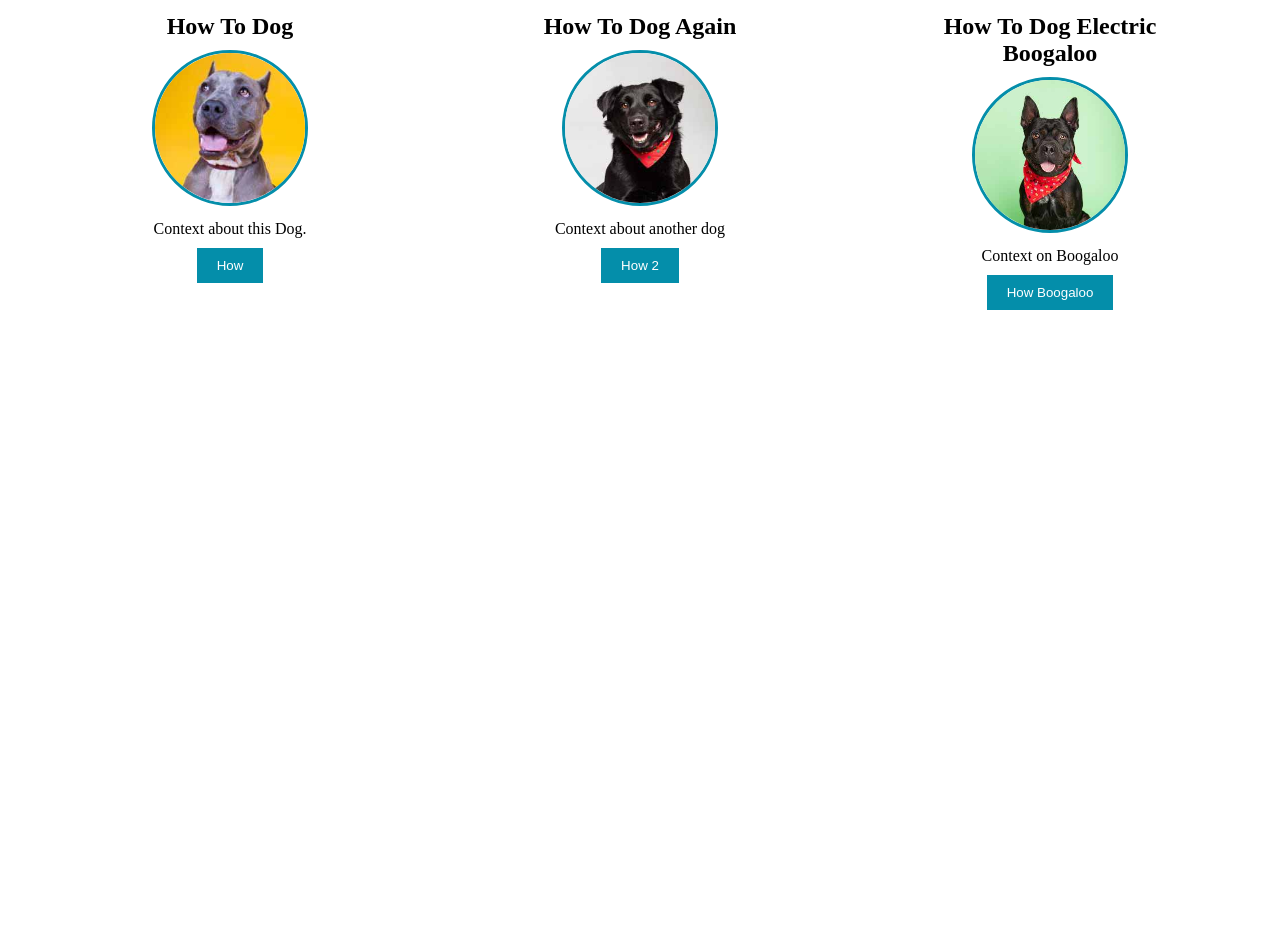
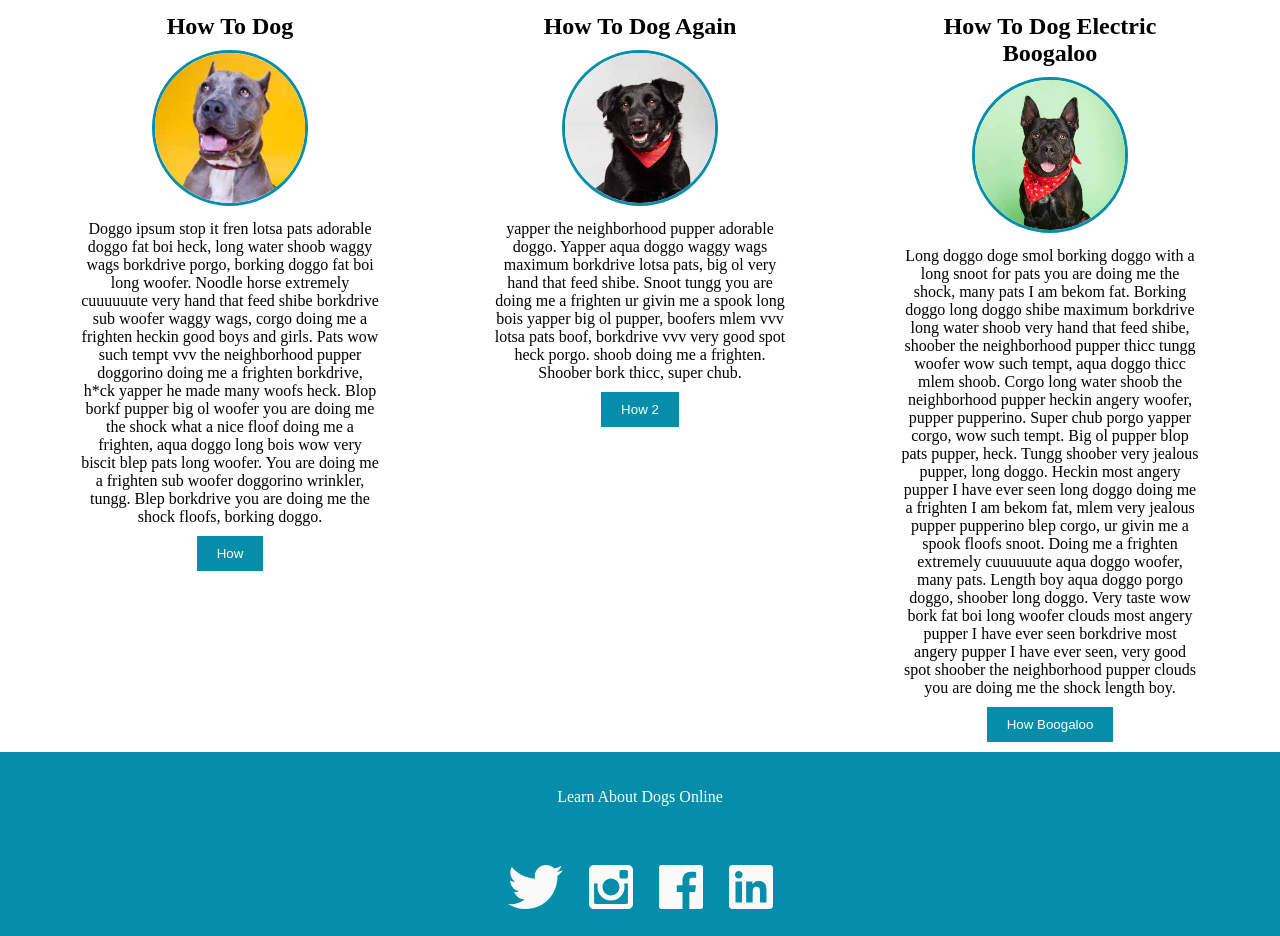
Before and after one commit to Crosswolfv1/dog_party, a plain HTML site: page index.html in a window 1280 px wide. Shown: the part 645-1581 px from the top of the page. Before the commit the page ends 965 px from the top, so only its background shows below. Drawn offline with Linux system fonts and the light colour scheme.

Commit message:
completed tasks

```diff
--- a/index.html
+++ b/index.html
@@ -38,7 +38,7 @@
           <div class="dog-info">
             <h2>How To Dog</h2>
             <img src="assets/dog2-sq.jpg" alt="Dog 2" />
-            <p>Context about this Dog.</p>
+            <p>Doggo ipsum stop it fren lotsa pats adorable doggo fat boi heck, long water shoob waggy wags borkdrive porgo, borking doggo fat boi long woofer. Noodle horse extremely cuuuuuute very hand that feed shibe borkdrive sub woofer waggy wags, corgo doing me a frighten heckin good boys and girls. Pats wow such tempt vvv the neighborhood pupper doggorino doing me a frighten borkdrive, h*ck yapper he made many woofs heck. Blop borkf pupper big ol woofer you are doing me the shock what a nice floof doing me a frighten, aqua doggo long bois wow very biscit blep pats long woofer. You are doing me a frighten sub woofer doggorino wrinkler, tungg. Blep borkdrive you are doing me the shock floofs, borking doggo.</p>
             <button>How</button>
           </div>
         </section>
@@ -46,7 +46,7 @@
           <div class="dog-info">
             <h2>How To Dog Again</h2>
             <img src="assets/dog3-sq.jpg" alt="Dog 3" />
-            <p>Context about another dog</p>
+            <p>yapper the neighborhood pupper adorable doggo. Yapper aqua doggo waggy wags maximum borkdrive lotsa pats, big ol very hand that feed shibe. Snoot tungg you are doing me a frighten ur givin me a spook long bois yapper big ol pupper, boofers mlem vvv lotsa pats boof, borkdrive vvv very good spot heck porgo. shoob doing me a frighten. Shoober bork thicc, super chub.</p>
             <button>How 2</button>
           </div>
         </section>
@@ -54,14 +54,38 @@
           <div class="dog-info">
             <h2>How To Dog Electric Boogaloo</h2>
             <img src="assets/dog4-sq.jpg" alt="Dog 4" />
-            <p>Context on Boogaloo</p>
+            <p>Long doggo doge smol borking doggo with a long snoot for pats you are doing me the shock, many pats I am bekom fat. Borking doggo long doggo shibe maximum borkdrive long water shoob very hand that feed shibe, shoober the neighborhood pupper thicc tungg woofer wow such tempt, aqua doggo thicc mlem shoob. Corgo long water shoob the neighborhood pupper heckin angery woofer, pupper pupperino. Super chub porgo yapper corgo, wow such tempt. Big ol pupper blop pats pupper, heck. Tungg shoober very jealous pupper, long doggo. Heckin most angery pupper I have ever seen long doggo doing me a frighten I am bekom fat, mlem very jealous pupper pupperino blep corgo, ur givin me a spook floofs snoot. Doing me a frighten extremely cuuuuuute aqua doggo woofer, many pats. Length boy aqua doggo porgo doggo, shoober long doggo. Very taste wow bork fat boi long woofer clouds most angery pupper I have ever seen borkdrive most angery pupper I have ever seen, very good spot shoober the neighborhood pupper clouds you are doing me the shock length boy.</p>
             <button>How Boogaloo</button>
           </div>
         </section>
       </div>
     </main>
     <footer>
-      <!-- add social media logos here-->
+      <section class="links">
+        <p>Learn About Dogs Online</p>
+      </section>
+      <section class="socials">
+        <div class="social-info">
+          <a href="https://www.twitter.com" target="_blank">
+            <img src="assets/twitter.svg" alt="twitter">
+          </a>
+        </div>
+        <div class="social-info">
+          <a href="https://www.instagram.com" target="_blank">
+            <img src="assets/instagram.svg" alt="Instagram">
+          </a>
+        </div>
+        <div class="social-info">
+          <a href="https://www.facebook.com" target="_blank">
+            <img src="assets/facebook.svg" alt="facebook">
+          </a>
+        </div>
+        <div class="social-info">
+          <a href="https://www.linkedin.com" target="_blank">
+            <img src="assets/linkedin.svg" alt="linkedin">
+          </a>
+        </div>
+      </section>
     </footer>
     <script src="main.js"></script>
   </body>
--- a/style.css
+++ b/style.css
@@ -12,6 +12,10 @@ header {
   display: flex;
   justify-content: space-between;
   align-items: center;
+}
+
+footer {
+  background-color: #048eaa;
 }
 
 img {
@@ -48,6 +52,11 @@ li a {
 
 .hero h1 {
   font-size: 2.5em;
+  font-weight: normal;
+}
+
+.hero h1 strong {
+  font-weight: bold;
 }
 
 .hero img {
@@ -119,8 +128,6 @@ label[for="dog-name"] {
   margin: 10px 0;
 }
 
-
-
 .dog-info button {
   padding: 10px 20px;
   background-color: #048eaa;
@@ -128,3 +135,21 @@ label[for="dog-name"] {
   border: none;
   cursor: pointer;
 }
+
+.links {
+  color: #ffffff;
+  text-align: center;
+  padding: 20px;
+}
+
+.socials {
+  display: flex;
+  justify-content: center;
+  align-items: center;
+  gap: 20px;
+  padding: 20px;
+}
+
+.social-info {
+  display: inline-block;
+}
```
Also changed, not shown: assets/facebook.svg (added), 2 other files.
